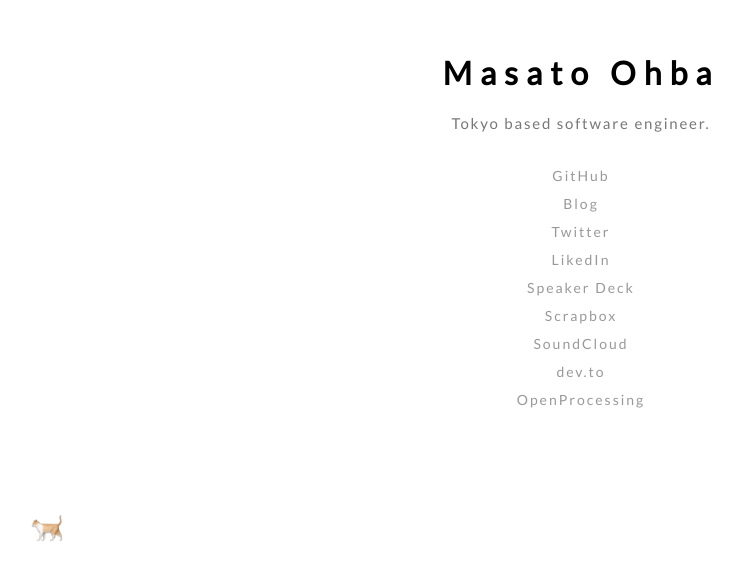
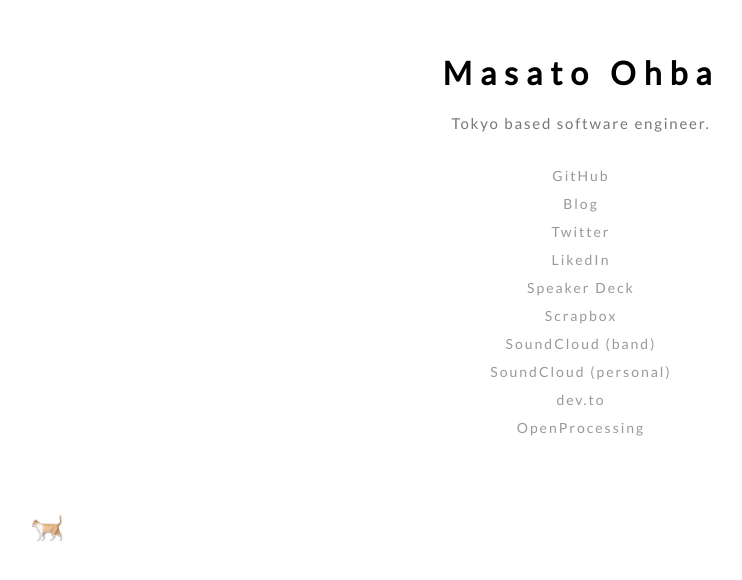
Before and after one commit to ohbarye/ohbarye.github.io, a website built with webpack: page index.html in a window 1280 px wide. Shown: the part 128-708 px from the top of the page, without its empty margins (59-801 px from the left). Built offline with nearby package versions, Linux system fonts and the light colour scheme.

Commit message:
Update links

```diff
--- a/index.html
+++ b/index.html
@@ -29,10 +29,11 @@
       <p><a href="https://github.com/ohbarye" target="_blank" rel="noopener noreferrer">GitHub</a></p>
       <p><a href="https://ohbarye.hatenablog.jp/" target="_blank" rel="noopener noreferrer">Blog</a></p>
       <p><a href="https://twitter.com/ohbarye" target="_blank" rel="noopener noreferrer">Twitter</a></p>
-      <p><a href="https://www.linkedin.com/in/masato-ohba-6a90b497" target="_blank" rel="noopener noreferrer">LikedIn</a></p>
+      <p><a href="https://www.linkedin.com/in/ohbarye/" target="_blank" rel="noopener noreferrer">LikedIn</a></p>
       <p><a href="https://speakerdeck.com/ohbarye" target="_blank" rel="noopener noreferrer">Speaker Deck</a></p>
       <p><a href="https://scrapbox.io/ohbarye/" target="_blank" rel="noopener noreferrer">Scrapbox</a></p>
-      <p><a href="https://soundcloud.com/kugatsu-has-come" target="_blank" rel="noopener noreferrer">SoundCloud</a></p>
+      <p><a href="https://soundcloud.com/kugatsu-has-come" target="_blank" rel="noopener noreferrer">SoundCloud (band)</a></p>
+      <p><a href="https://soundcloud.com/ohbarye" target="_blank" rel="noopener noreferrer">SoundCloud (personal)</a></p>
       <p><a href="https://dev.to/ohbarye" target="_blank" rel="noopener noreferrer">dev.to</a></p>
       <p><a href="https://www.openprocessing.org/user/128456" target="_blank" rel="noopener noreferrer">OpenProcessing</a></p>
     </div>
```
